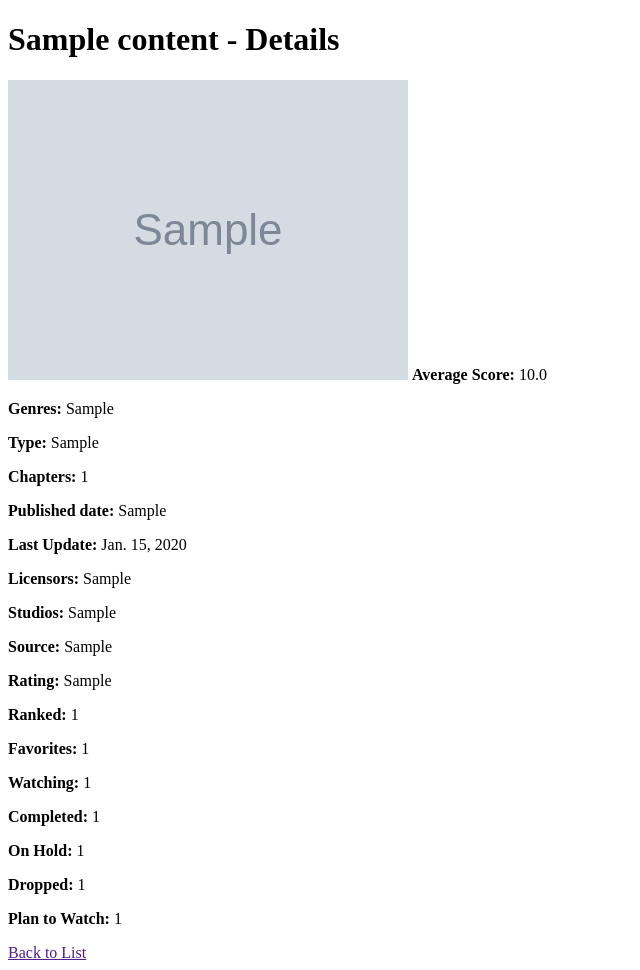
After one commit to awesome-academy/python-naitei2024_my-wibu-list, a Django app: page /manga/1 in a window 1280 px wide. The commit adds this page. Shown: the whole page, without its empty margins (0-640 px from the left). Run offline with Django 3.2, Linux system fonts and the light colour scheme; tables that the repository leaves empty hold one stand-in row (values such as "Sample post"); grey boxes marked "Sample" are stand-in pictures.

Commit message:
See detail info about content
Update to wibu_catalog/urls.py, views.py, homepage.html
Migrate and makemigrations times: 1
Create related html files.
Delete base_generic.html cuz no needed.

Force push times: 1

(╹ڡ╹ )

```diff
--- a/my_wibu_list/settings.py
+++ b/my_wibu_list/settings.py
@@ -147,6 +147,9 @@ LANGUAGES = [
 # https://docs.djangoproject.com/en/3.2/howto/static-files/
 
 STATIC_URL = '/static/'
+STATICFILES_DIRS = [
+    os.path.join(BASE_DIR, 'wibu_catalog/static'),
+]
 
 # Default primary key field type
 # https://docs.djangoproject.com/en/3.2/ref/settings/#default-auto-field
--- a/my_wibu_list/urls.py
+++ b/my_wibu_list/urls.py
@@ -14,7 +14,7 @@ Including another URLconf
     2. Add a URL to urlpatterns:  path('blog/', include('blog.urls'))
 """
 from django.contrib import admin
-from django.urls import path,include
+from django.urls import path, include
 
 urlpatterns = [
     path('admin/', admin.site.urls),
--- a/wibu_catalog/constants.py
+++ b/wibu_catalog/constants.py
@@ -5,6 +5,7 @@ SPECIAL THANKS TO:
     https://api.mangadex.org/docs/2-limitations/
 """
 ITEMS_PER_PAGE = 10
+ITEMS_PER_PAGE_MORE = 20
 
 FIELD_MAX_LENGTH_S = 1
 FIELD_MAX_LENGTH_M = 20
--- a/wibu_catalog/models.py
+++ b/wibu_catalog/models.py
@@ -209,7 +209,10 @@ class Content(models.Model):
 
     def get_absolute_url(self):
         """Returns the url to access a detail record for this content."""
-        return reverse("content-detail", args=[str(self.id)])
+        if (self.category == 'anime'):
+            return reverse("anime_detail", args=[str(self.cid)])
+        elif (self.category == 'manga'):
+            return reverse("manga_detail", args=[str(self.cid)])
 
     def __str__(self):
         """String for representing the Model object."""
--- /dev/null
+++ b/wibu_catalog/static/css/styles_list_detail.css
@@ -0,0 +1,28 @@
+/*For Anime and Manga detail*/
+
+.score-info {
+    display: none;
+    position: absolute;
+    background-color: #f9f9f9;
+    border: 1px solid #ddd;
+    padding: 10px;
+    z-index: 10;
+    width: auto;
+    height: auto;
+    white-space: nowrap;  /* Prevents line breaks */
+}
+
+.score-container:hover .score-info {
+    display: block;
+}
+
+.score-container {
+    position: relative;
+    display: inline-block;
+}
+
+.sidebar-nav {
+  margin-top: 20px;
+  padding: 0;
+  list-style: none;
+}
--- a/wibu_catalog/templates/html/homepage.html
+++ b/wibu_catalog/templates/html/homepage.html
@@ -25,8 +25,8 @@
                 <li>
                     <a href="#">DẠNG <i class="fa-solid fa-chevron-down"></i></a>
                     <ul class="submenu">
-                        <li><a href="#">Anime</a></li>
-                        <li><a href="#">Manga</a></li>
+                        <li><a href="{% url 'anime' %}">Anime</a></li>
+                        <li><a href="{% url 'manga' %}">Manga</a></li>
                     </ul>
                 </li>
                 <li>
--- /dev/null
+++ b/wibu_catalog/templates/html/manga_detail.html
@@ -0,0 +1,62 @@
+<!DOCTYPE html>
+<html lang="en">
+  {% load static %}
+  {% load static i18n %}
+<head>
+  <meta charset="UTF-8">
+  <meta name="viewport" content="width=device-width, initial-scale=1.0">
+  <title>{{ manga_detail.name }} - {% trans "Details" %}</title>
+  <link rel="stylesheet" href="{% static 'css/styles_list_detail.css' %}">
+</head>
+<body>
+  <link rel="stylesheet" type="text/css" href="{% static 'css/styles.css' %}">
+  <header>
+    <h1>{{ manga_detail.name }} - {% trans "Details" %}</h1>
+  </header>
+  <main>
+    <img src="{{ manga_detail.picture.url }}" alt="{% trans 'manga_detail cover picture' %}">
+    <div class="score-container">
+      <strong>{% trans "Average Score:" %}</strong> {{ manga_detail.scoreAvg }}
+      <div class="score-info">
+        {% if score_ %}
+          <ul>
+            {% for score in score_ %}
+              <li>{% trans "Score 10: " %}{{ score.score10 }}</li>
+              <li>Score 9: {{ score.score9 }}</li>
+              <li>Score 8: {{ score.score8 }}</li>
+              <li>Score 7: {{ score.score7 }}</li>
+              <li>Score 6: {{ score.score6 }}</li>
+              <li>Score 5: {{ score.score5 }}</li>
+              <li>Score 4: {{ score.score4 }}</li>
+              <li>Score 3: {{ score.score3 }}</li>
+              <li>Score 2: {{ score.score2 }}</li>
+              <li>Score 1: {{ score.score1 }}</li>
+            {% endfor %}
+          </ul>
+        {% else %}
+            <p>{% trans "No scores available." %}</p>
+        {% endif %}
+      </div>
+    </div>
+    <p><strong>{% trans "Genres:" %}</strong> {{ manga_detail.genres }}</p>
+    <p><strong>{% trans "Type:" %}</strong> {{ manga_detail.cType }}</p>
+    <p><strong>{% trans "Chapters:" %}</strong> {{ manga_detail.episodes }}</p>
+    <p><strong>{% trans "Published date:" %}</strong> {{ manga_detail.aired }}</p>
+    <p><strong>{% trans "Last Update:" %}</strong> {{ manga_detail.lastUpdate }}</p>
+    <p><strong>{% trans "Licensors:" %}</strong> {{ manga_detail.licensors }}</p>
+    <p><strong>{% trans "Studios:" %}</strong> {{ manga_detail.studios }}</p>
+    <p><strong>{% trans "Source:" %}</strong> {{ manga_detail.source }}</p>
+    <p><strong>{% trans "Rating:" %}</strong> {{ manga_detail.rating }}</p>
+    <p><strong>{% trans "Ranked:" %}</strong> {{ manga_detail.ranked }}</p>
+    <p><strong>{% trans "Favorites:" %}</strong> {{ manga_detail.favorites }}</p>
+    <p><strong>{% trans "Watching:" %}</strong> {{ manga_detail.watching }}</p>
+    <p><strong>{% trans "Completed:" %}</strong> {{ manga_detail.completed }}</p>
+    <p><strong>{% trans "On Hold:" %}</strong> {{ manga_detail.onHold }}</p>
+    <p><strong>{% trans "Dropped:" %}</strong> {{ manga_detail.dropped }}</p>
+    <p><strong>{% trans "Plan to Watch:" %}</strong> {{ manga_detail.planToWatch }}</p>
+
+    <a href="{{ referrer }}">{% trans "Back to List" %}</a>
+
+  </main>
+</body>
+</html>
--- a/wibu_catalog/urls.py
+++ b/wibu_catalog/urls.py
@@ -4,4 +4,12 @@ from . import views
 urlpatterns = [
     path('', views.homepage, name='homepage'),
     path('register/', views.register, name='register'),
+
+    # url mapping for list views
+    path('anime/', views.AnimeListView.as_view(), name='anime'),
+    path('manga/', views.MangaListView.as_view(), name='manga'),
+
+    # url mapping for detail views
+    path('anime/<int:pk>', views.AnimeDetailView.as_view(), name='anime_detail'),
+    path('manga/<int:pk>', views.MangaDetailView.as_view(), name='manga_detail'),
 ]
--- a/wibu_catalog/views.py
+++ b/wibu_catalog/views.py
@@ -1,6 +1,20 @@
-from django.shortcuts import render, redirect
+from django.shortcuts import render, redirect, get_object_or_404
 from .forms import RegistrationForm
 from django.contrib.auth.forms import UserCreationForm
+from django.views import generic
+
+# import data from constants.py
+from wibu_catalog.constants import Role_dict, Score_dict, ITEMS_PER_PAGE_MORE
+from wibu_catalog.constants import ITEMS_PER_PAGE, Content_category
+from wibu_catalog.constants import Manga_status, Anime_status
+from wibu_catalog.constants import Manga_rating, Anime_rating
+from wibu_catalog.constants import FIELD_MAX_LENGTH_S, FIELD_MAX_LENGTH_M
+from wibu_catalog.constants import FIELD_MAX_LENGTH_L, FIELD_MAX_LENGTH_XL
+
+# import models form models.py
+from wibu_catalog.models import Content, Score, Users, FavoriteList
+from wibu_catalog.models import ScoreList, Comments, Notifications
+from wibu_catalog.models import Product, Order, OrderItems, Feedback
 
 def homepage(request):
     return render(request, 'html/homepage.html')
@@ -17,3 +31,54 @@ def register(request):
     else:
         form = RegistrationForm()
     return render(request, 'html/registerform.html', {'form': form})
+
+
+# Class definition:
+class AnimeListView(generic.ListView):
+    """Class for the view of the book list."""
+    model = Content
+    context_object_name = "anime_list"
+    paginate_by = ITEMS_PER_PAGE_MORE
+    template_name = "html/anime_list.html"
+
+    def get_queryset(self):
+        return Content.objects.filter(category="anime")
+
+
+class AnimeDetailView(generic.DetailView):
+    model = Content
+    context_object_name = "anime_detail"
+    template_name = "html/anime_detail.html"
+
+    # passing Score to view
+    def get_context_data(self, **kwargs):
+        context = super().get_context_data(**kwargs)
+        content_instance = self.get_object()
+        score_data_ = content_instance.score_data.all()
+        context['score_'] = score_data_
+        return context
+
+
+class MangaListView(generic.ListView):
+    """Class for the view of the book list."""
+    model = Content
+    paginate_by = ITEMS_PER_PAGE_MORE
+    context_object_name = "manga_list"
+    template_name = "html/manga_list.html"
+
+    def get_queryset(self):
+        return Content.objects.filter(category='manga').all()
+
+
+class MangaDetailView(generic.DetailView):
+    model = Content
+    context_object_name = "manga_detail"
+    template_name = "html/manga_detail.html"
+
+    # passing Score to view
+    def get_context_data(self, **kwargs):
+        context = super().get_context_data(**kwargs)
+        content_instance = self.get_object()
+        score_data_ = content_instance.score_data.all()
+        context['score_'] = score_data_
+        return context
```
Also changed, not shown: wibu_catalog/templates/html/anime_detail.html (added, +63 -0 lines), wibu_catalog/templates/html/anime_list.html (added, +64 -0 lines), wibu_catalog/templates/html/manga_list.html (added, +26 -0 lines), wibu_catalog/migrations/0002_auto_20240815_1228.py (added), wibu_catalog/migrations/0006_merge_0002_auto_20240815_1228_0005_auto_20240813_2312.py (added), wibu_catalog/templates/html/registerform.html (indentation only).
